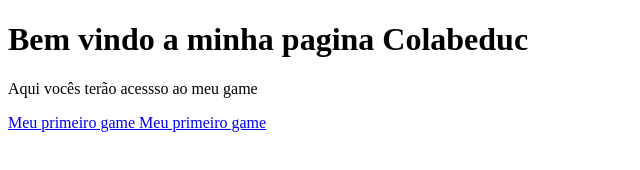
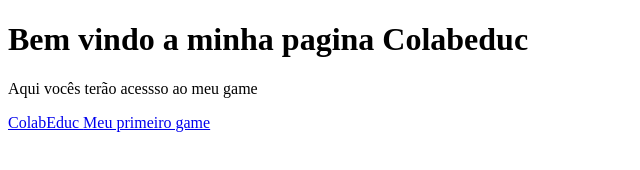
Before and after one commit to marianalima065/projeto-forca, a plain HTML site: page index.html in a window 1280 px wide. Shown: the full height of the page, 0-640 px from the left. Drawn offline with Linux system fonts and the light colour scheme.

Commit message:
Update index.html

```diff
--- a/index.html
+++ b/index.html
@@ -7,7 +7,7 @@
 
  <h1>Bem vindo a minha pagina Colabeduc</h1>
  <p>Aqui vocês terão acessso ao meu game</p>
-         <a href= "http://www.colabeduc.org/projeto/show/1208">Meu primeiro game </a>
+         <a href= "http://www.colabeduc.org/projeto/show/1208">ColabEduc </a>
          <a href="https://marianalima065.github.io/Forcajogo/">Meu primeiro game </a>
 
     </body>
```
